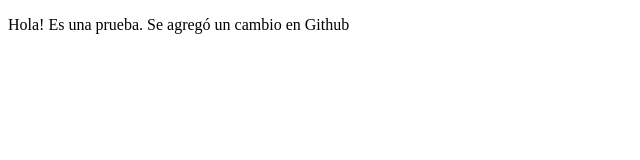
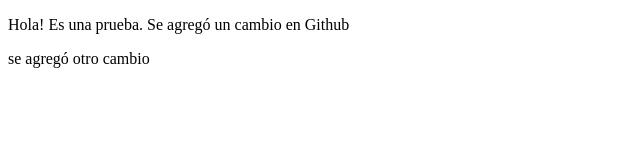
Before and after one commit to leogaticar/testing, a plain HTML site: page index.html in a window 1280 px wide. Shown: the whole page, without its empty margins (0-640 px from the left). Drawn offline with Linux system fonts and the light colour scheme.

Commit message:
cambio en html 2

```diff
--- a/index.html
+++ b/index.html
@@ -8,5 +8,6 @@
 </head>
 <body>
     <p>Hola! Es una prueba. Se agregó un cambio en Github</p>
+    <p>se agregó otro cambio</p>
 </body>
 </html>
```
